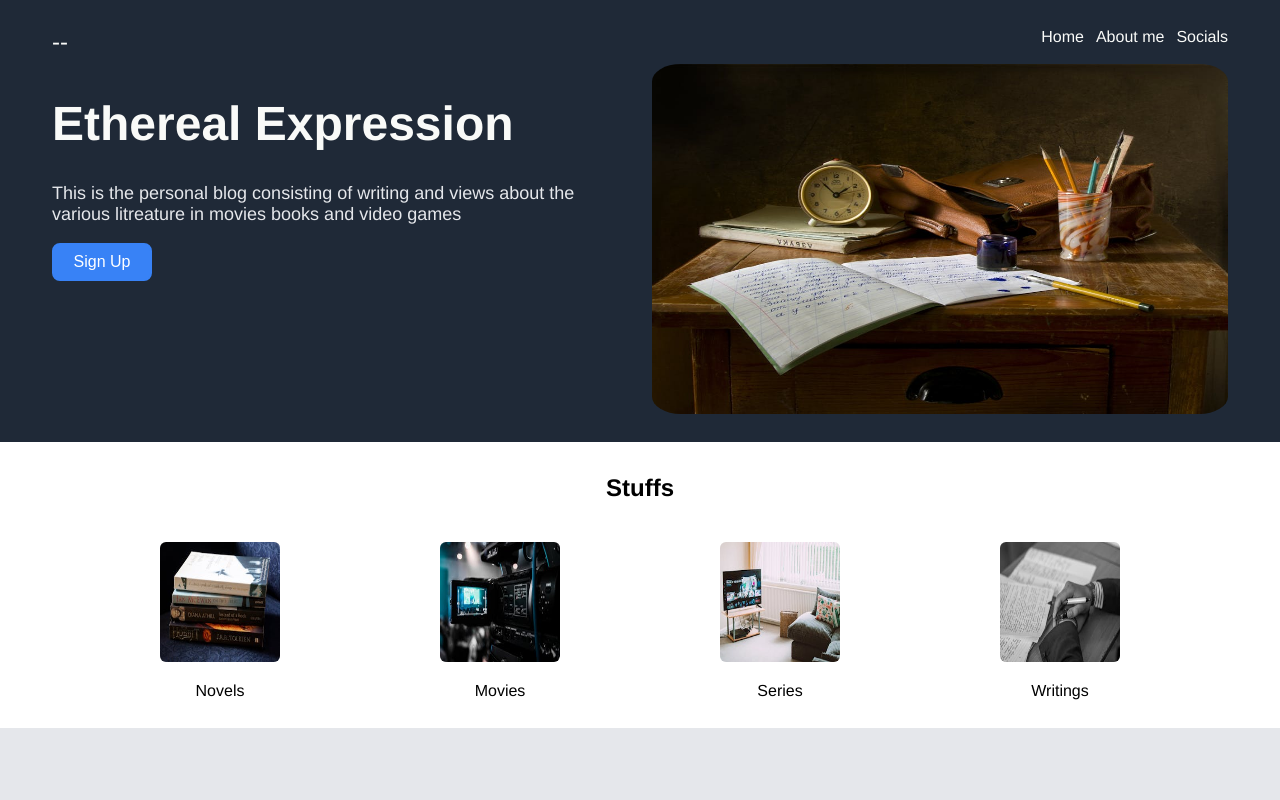
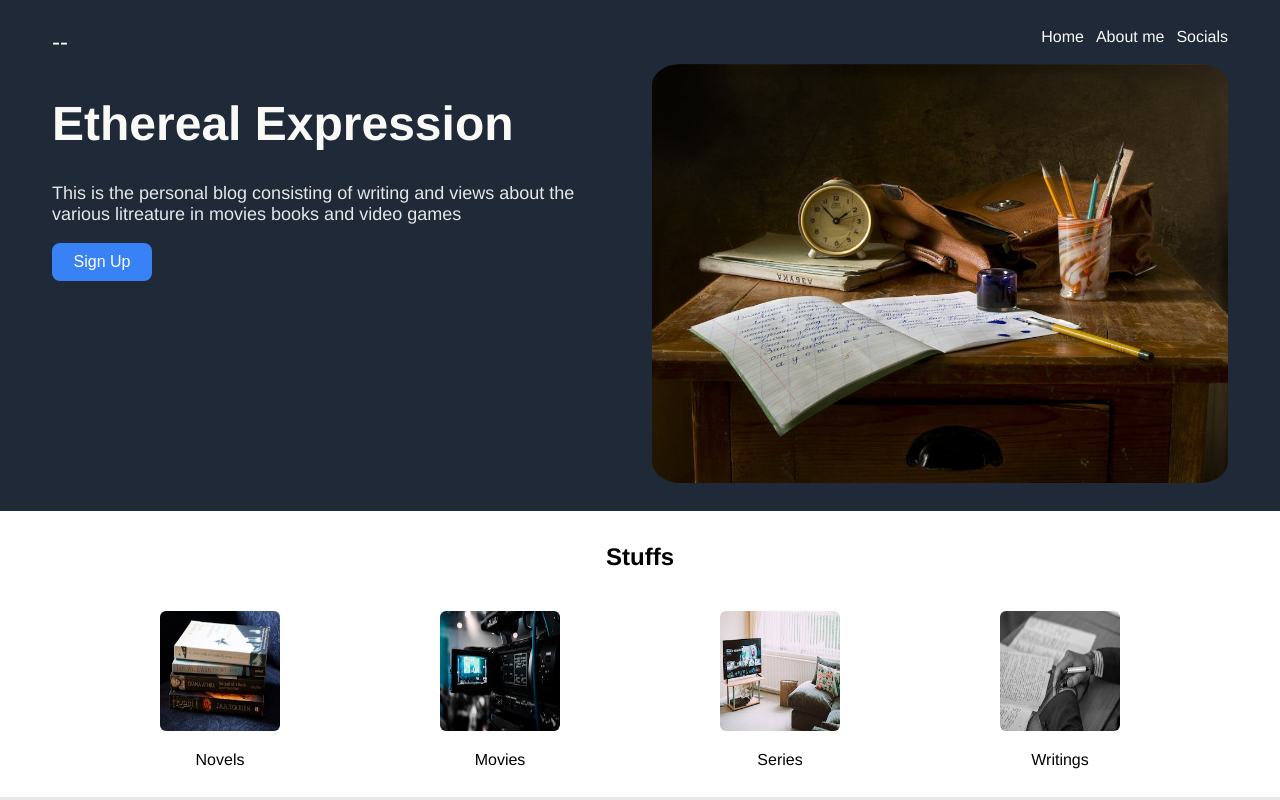
Before and after one commit to yashgyy/blog-alpha, a plain HTML site: page index.html in a window 1280 px wide. Shown: the top 800 px of the page. Drawn offline with Linux system fonts and the light colour scheme.

Commit message:
fixed img streching

```diff
--- a/styles.css
+++ b/styles.css
@@ -55,6 +55,8 @@ a{
 }
 .hc_img{
     flex: 1;
+    flex-grow: 1;
+
 
 }
 
@@ -88,6 +90,7 @@ a{
 
 .hc_img img{
     border-radius: 5%;
+    height: auto;
 }
 
 .content{
```
